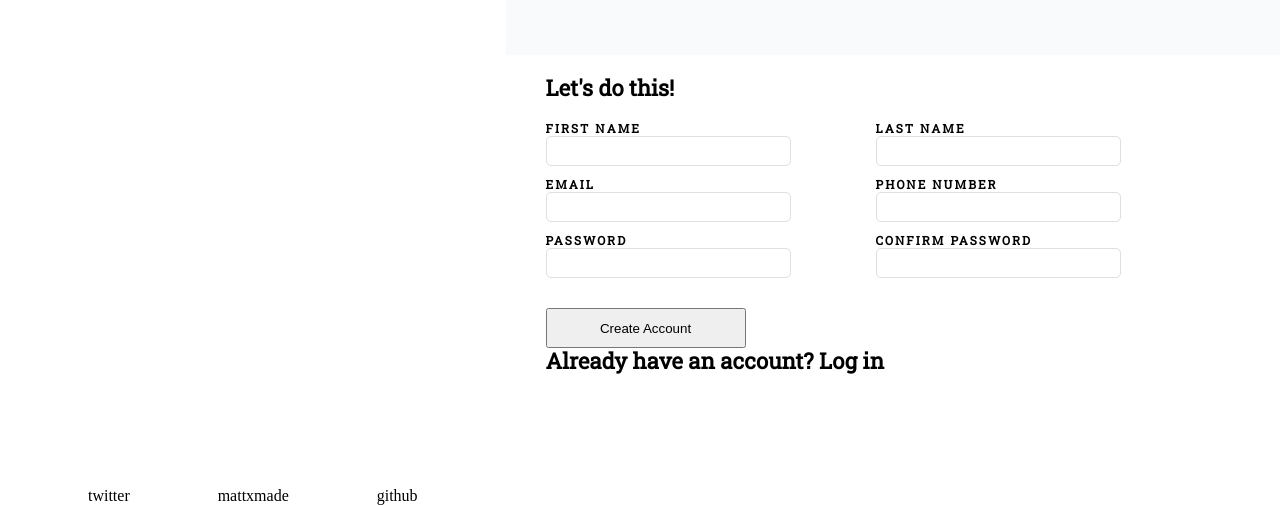
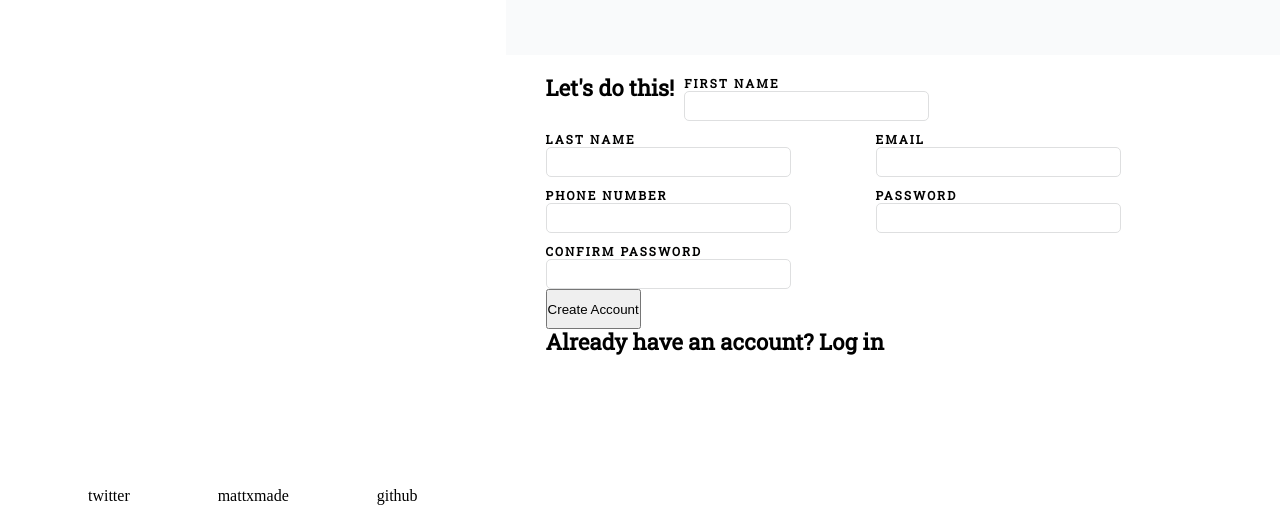
Before and after one commit to mattxmade/odin-sign-up-form, a plain HTML site: page index.html in a window 1280 px wide. Shown: the part 295-800 px from the top of the page. Drawn offline with Linux system fonts and the light colour scheme; a web font is replaced by a local one.

Commit message:
Wrap submit button and info in div

```diff
--- a/index.html
+++ b/index.html
@@ -31,11 +31,10 @@
           <p>You <em>know</em> you want to!</p>
         </header>
 
-        <form action="" method="">
+        <form id="signup" action="" method="">
           <fieldset>
-            <legend>Let's do this!</legend>
-
             <ul>
+              <legend>Let's do this!</legend>
               <li>
                 <label for="first">first name</label>
                 <input name="first" type="text" required>
@@ -61,10 +60,14 @@
                 <input name="confirm" type="password" required>
               </li>
             </ul>
-            <button type="submit">Create Account</button>
+
           </fieldset>
 
-          <p class="info">Already have an account? <a>Log in</a></p>
+          <div class="form-end-cont">
+            <button form="signup" type="submit">Create Account</button>
+            <p class="info">Already have an account? <a>Log in</a></p>
+          </div>
+
         </form>
 
       </article>
```
